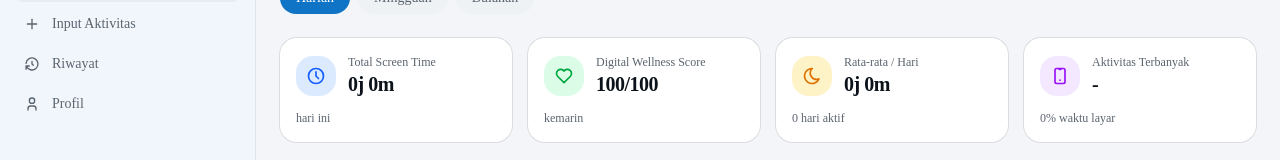
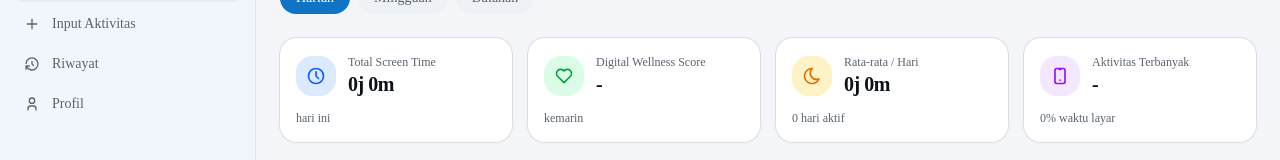
Before and after one commit to yascy1/digital-habit, a Next.js app: page /digital-habit/dashboard in a window 1280 px wide. Shown: the part 122-282 px from the top of the page. Built offline with nearby package versions, Linux system fonts and the light colour scheme.

Commit message:
fix: dashboard - nama dari akun terdaftar + wellness score pakai rata-rata harian

```diff
--- a/app/dashboard/page.tsx
+++ b/app/dashboard/page.tsx
@@ -34,7 +34,7 @@ import {
   CartesianGrid,
   XAxis,
 } from "recharts"
-import { getActivities } from "@/lib/activities"
+import { getActivities, getProfile } from "@/lib/activities"
 import type { Activity } from "@/lib/types"
 
 const lineChartConfig = {
@@ -171,7 +171,10 @@ function computeStats(activities: Activity[], period: string) {
   const avgM = avgMin % 60
   const avgScreenTime = uniqueDays > 0 ? `${avgH}j ${avgM}m` : "0j 0m"
 
-  const wellnessScore = Math.max(0, Math.min(100, 100 - Math.floor(totalMin / (uniqueDays || 1) / 3)))
+  const avgDailyMin = uniqueDays > 0 ? totalMin / uniqueDays : 0
+  const wellnessScore = totalMin === 0
+    ? 0
+    : Math.max(10, Math.min(100, Math.round(100 - (avgDailyMin / 6) * 10)))
 
   return {
     stats: [
@@ -186,7 +189,7 @@ function computeStats(activities: Activity[], period: string) {
       {
         icon: IconHeart,
         label: "Digital Wellness Score",
-        value: `${wellnessScore}/100`,
+        value: totalMin === 0 ? "-" : `${wellnessScore}/100`,
         trend: period === "Harian" ? "kemarin" : period === "Mingguan" ? "minggu lalu" : "bulan lalu",
         iconBg: "bg-green-100",
         iconColor: "text-green-600",
@@ -291,6 +294,7 @@ const filters = ["Harian", "Mingguan", "Bulanan"] as const
 export default function DashboardPage() {
   const [activeFilter, setActiveFilter] = useState<string>("Harian")
   const [activities] = useState<Activity[]>(() => getActivities())
+  const profile = getProfile()
   const [datePicker, setDatePicker] = useState<string>(
     new Date().toISOString().split("T")[0]
   )
@@ -327,7 +331,7 @@ export default function DashboardPage() {
       <div className="flex flex-col gap-4 sm:flex-row sm:items-center sm:justify-between">
         <div className="flex flex-col gap-1">
           <h1 className="font-heading text-2xl font-semibold tracking-tight">
-            Halo, Tyas!
+            {"Halo, " + (profile.fullName?.split(" ")[0] || "Pengguna") + "!"}
           </h1>
           <p className="text-sm text-muted-foreground">
             Ini ringkasan aktivitas digitalmu.
```
